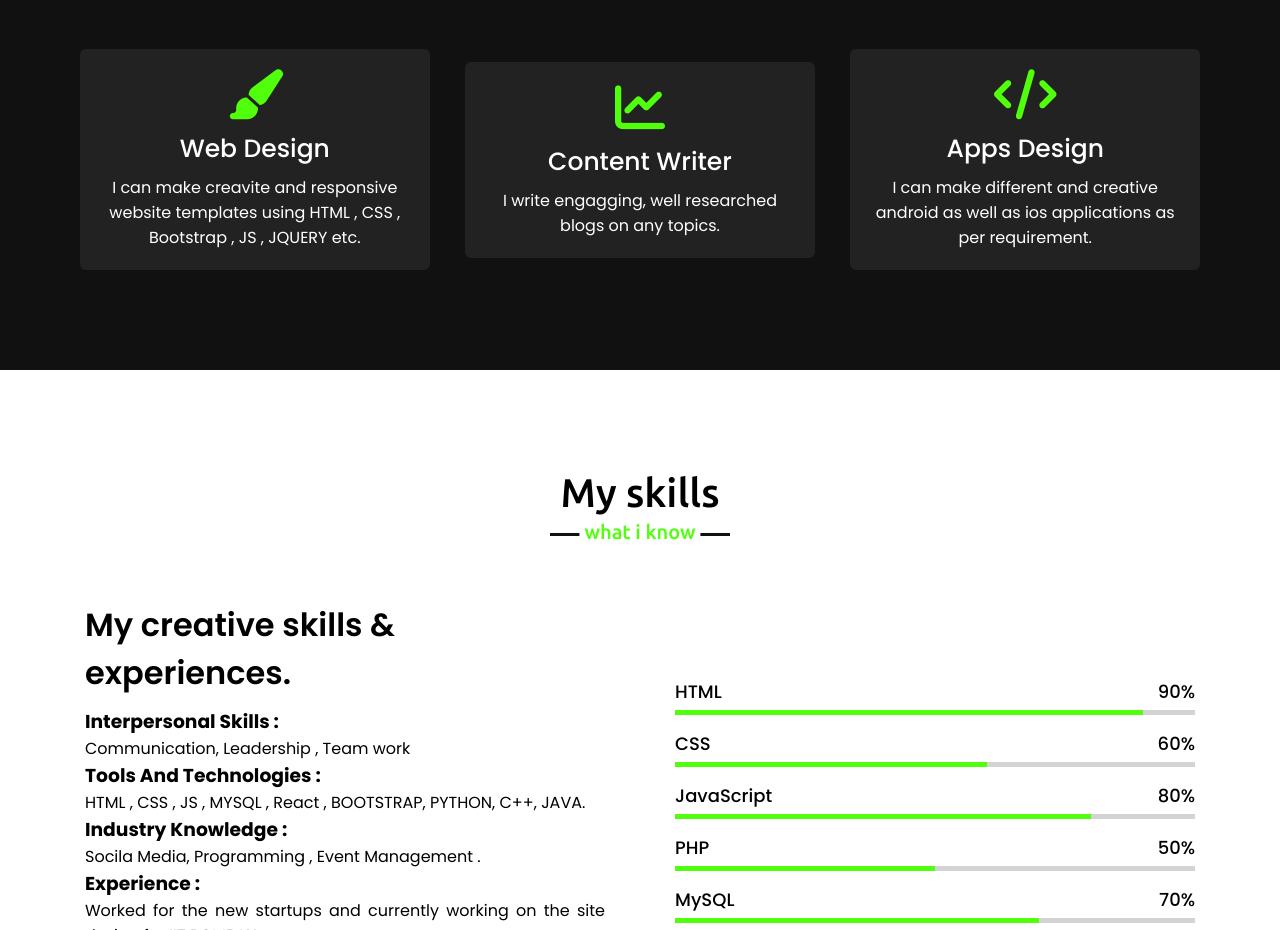
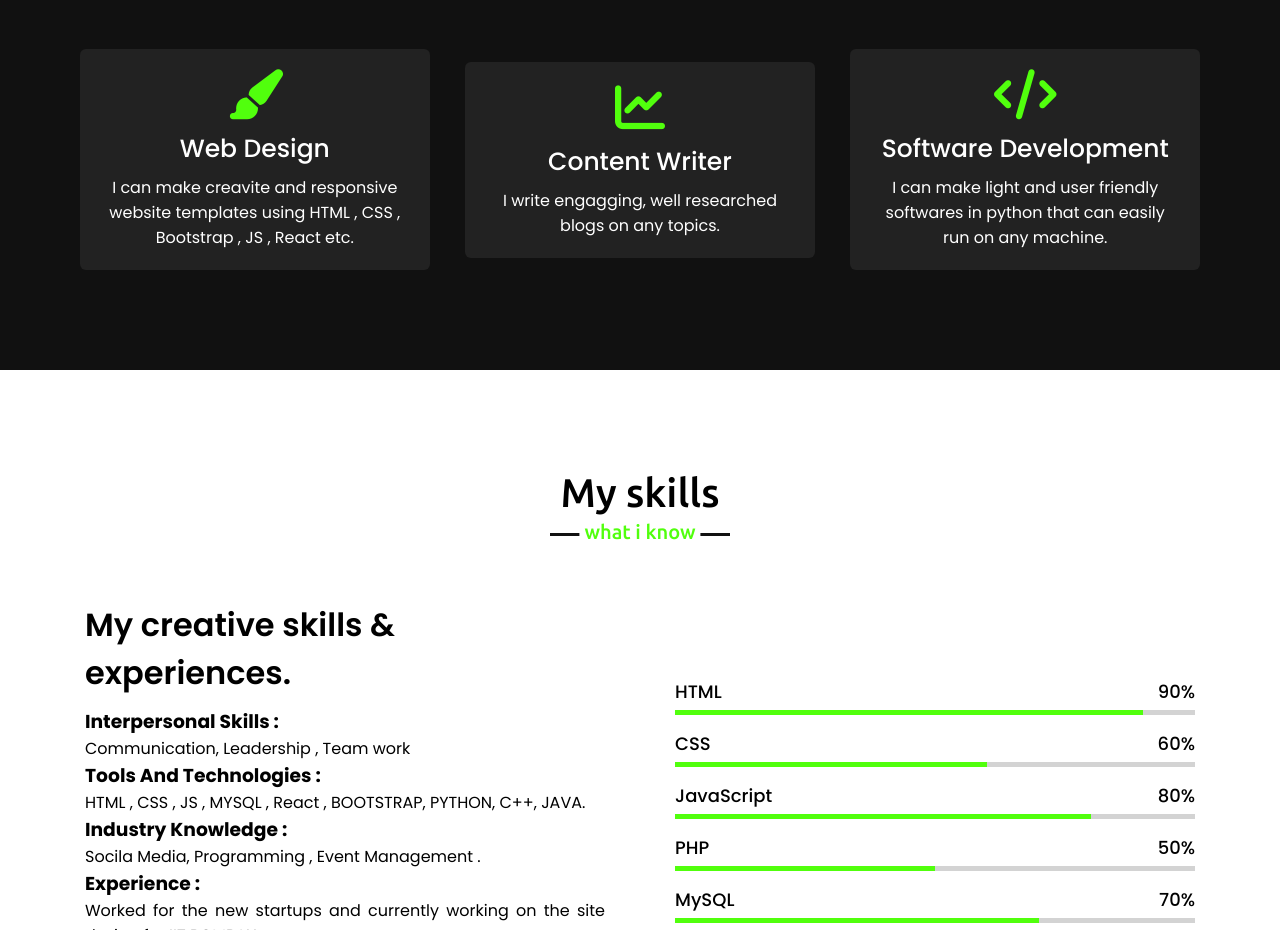
Before and after one commit to Atulsingh7/Portfolio, a plain HTML site: page index.html in a window 1280 px wide. Shown: the part 1720-2650 px from the top of the page. Drawn offline with Linux system fonts and the light colour scheme; a web font is replaced by a local one.

Commit message:
Changing my services content

```diff
--- a/index.html
+++ b/index.html
@@ -89,7 +89,7 @@ My services</h2>
                         <div class="text">
 Web Design</div>
 <p>
-I can make creavite and responsive website templates using HTML , CSS , Bootstrap , JS , JQUERY etc.</p>
+I can make creavite and responsive website templates using HTML , CSS , Bootstrap , JS , React etc.</p>
 </div>
 </div>
 <div class="card">
@@ -105,8 +105,8 @@ Content Writer</div>
                     <div class="box">
                         <i class="fas fa-code"></i>
                         <div class="text">
-Apps Design</div>
-<p>I can make different and creative android as well as ios applications as per requirement.
+Software Development</div>
+<p>I can make light and user friendly softwares in python that can easily run on any machine.
 </p>
 </div>
 </div>
```
